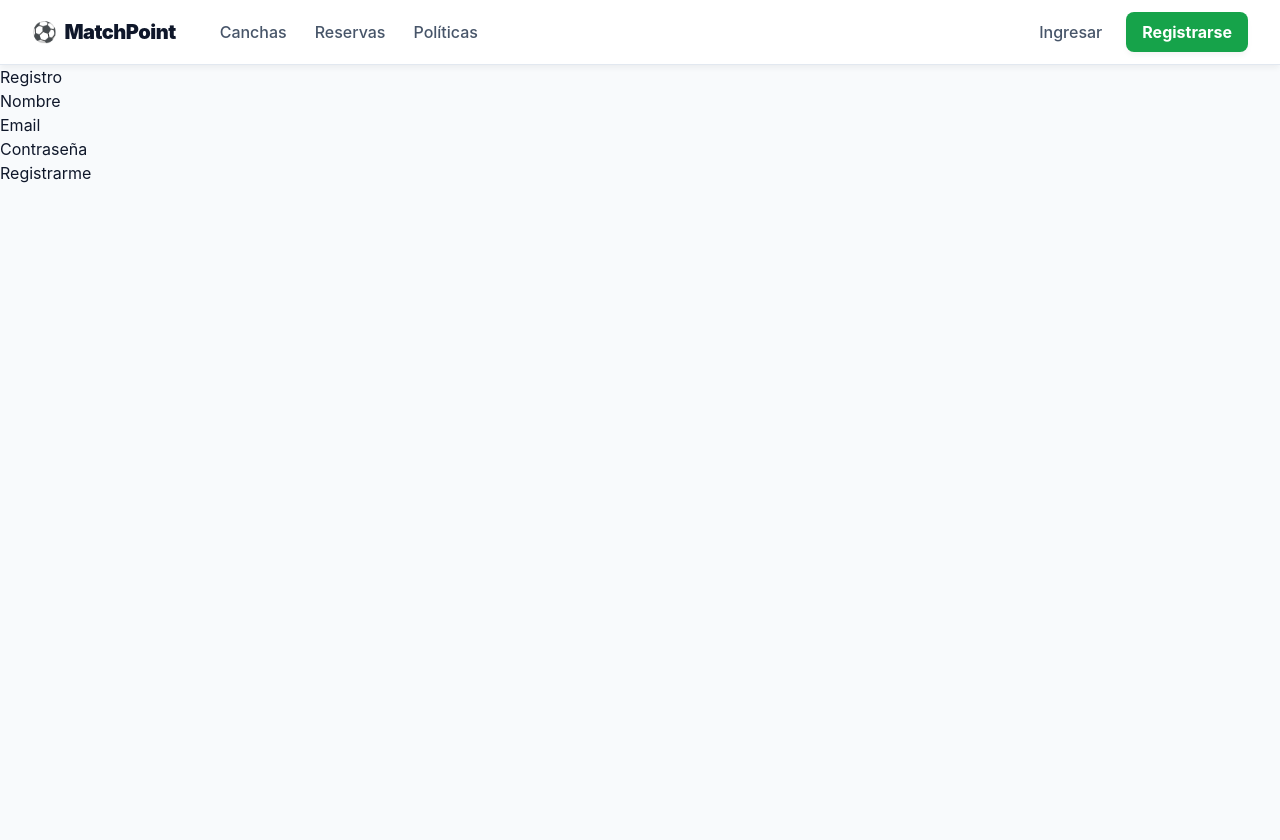
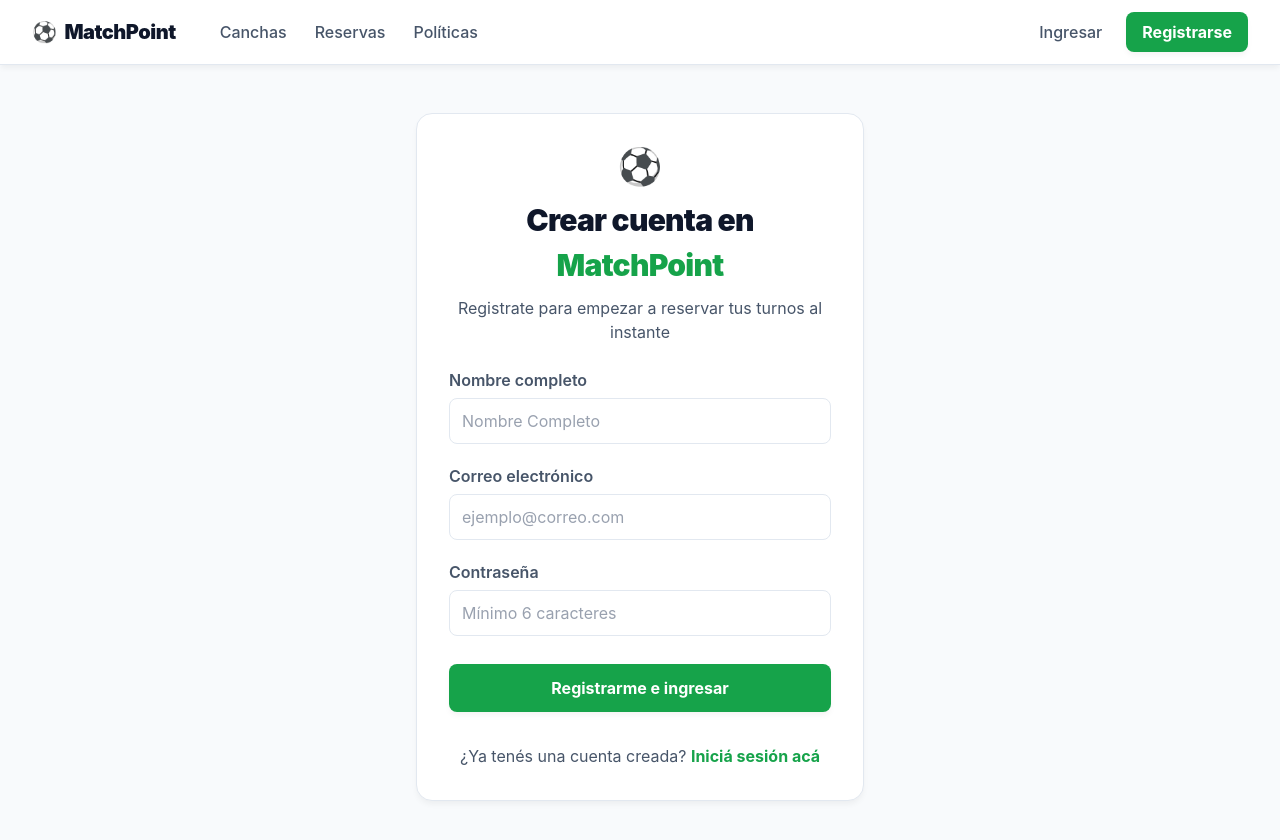
Before and after one commit to bbonanno03/PNT2-MatchPoint, a Vue app: page /register in a window 1280 px wide. Shown: the top 840 px of the page. Before the commit the page ends 800 px from the top, so only its background shows below. Built offline with nearby package versions, Linux system fonts and the light colour scheme.

Commit message:
se estilizo el componente del login y del registro de usuario

```diff
--- a/src/views/LoginView.vue
+++ b/src/views/LoginView.vue
@@ -1,21 +1,68 @@
 <template>
-  <section>
-    <h1>Login</h1>
 
-    <form @submit.prevent="handleLogin">
-      <div>
-        <label>Email</label>
-        <input v-model="email" type="email" required />
+  <div class="min-h-[calc(100vh-4rem)] flex items-center justify-center px-4 sm:px-6 lg:px-8 py-12">
+
+    <div class="max-w-md w-full bg-surface-card border border-surface-border rounded-card shadow-flat p-8 space-y-6">
+
+      <div class="text-center">
+        <span class="text-4xl">⚽</span>
+        <h1 class="mt-3 text-title font-black text-text-main font-sans tracking-tight">
+          Ingresar a <span class="font-display text-brand">MatchPoint</span>
+        </h1>
+        <p class="mt-2 text-text-body text-text-muted">
+          Iniciá sesión para reservar tus canchas
+        </p>
       </div>
 
-      <div>
-        <label>Contraseña</label>
-        <input v-model="password" type="password" required />
+      <form @submit.prevent="handleLogin" class="space-y-5">
+
+        <div class="space-y-1.5">
+          <label class="block text-text-body font-semibold text-text-muted">
+            Correo electrónico
+          </label>
+          <input
+            v-model="email"
+            type="email"
+            required
+            placeholder="ejemplo@correo.com"
+            class="w-full px-3 py-2.5 bg-white border border-surface-border rounded-btn text-text-body text-text-main placeholder-gray-400 focus:outline-none focus:border-brand focus:ring-2 focus:ring-green-100 transition-all"
+          />
+        </div>
+
+        <div class="space-y-1.5">
+          <label class="block text-text-body font-semibold text-text-muted">
+            Contraseña
+          </label>
+          <input
+            v-model="password"
+            type="password"
+            required
+            placeholder="••••••••"
+            class="w-full px-3 py-2.5 bg-white border border-surface-border rounded-btn text-text-body text-text-main placeholder-gray-400 focus:outline-none focus:border-brand focus:ring-2 focus:ring-green-100 transition-all"
+          />
+        </div>
+
+        <div class="pt-2">
+          <button
+            type="submit"
+            class="w-full bg-brand hover:bg-brand-dark text-white font-bold py-3 px-4 rounded-btn shadow-flat hover:shadow-md transition-all duration-200 text-text-body cursor-pointer active:scale-[0.99]"
+          >
+            Ingresar a la cuenta
+          </button>
+        </div>
+      </form>
+
+      <div class="text-center pt-2">
+        <p class="text-text-small text-text-muted">
+          ¿No tenés cuenta?
+          <router-link to="/register" class="text-brand font-bold hover:underline">
+            Registrate acá
+          </router-link>
+        </p>
       </div>
 
-      <button type="submit">Ingresar</button>
-    </form>
-  </section>
+    </div>
+  </div>
 </template>
 
 <script setup>
--- a/src/views/RegisterView.vue
+++ b/src/views/RegisterView.vue
@@ -1,26 +1,80 @@
 <template>
-  <section>
-    <h1>Registro</h1>
+  <div class="min-h-[calc(100vh-4rem)] flex items-center justify-center px-4 sm:px-6 lg:px-8 py-12">
 
-    <form @submit.prevent="handleRegister">
-      <div>
-        <label>Nombre</label>
-        <input v-model="name" type="text" required />
+    <div class="max-w-md w-full bg-surface-card border border-surface-border rounded-card shadow-flat p-8 space-y-6">
+
+      <div class="text-center">
+        <span class="text-4xl">⚽</span>
+        <h1 class="mt-3 text-title font-black text-text-main font-sans tracking-tight">
+          Crear cuenta en <span class="font-display text-brand">MatchPoint</span>
+        </h1>
+        <p class="mt-2 text-text-body text-text-muted">
+          Registrate para empezar a reservar tus turnos al instante
+        </p>
       </div>
 
-      <div>
-        <label>Email</label>
-        <input v-model="email" type="email" required />
+      <form @submit.prevent="handleRegister" class="space-y-5">
+
+        <div class="space-y-1.5">
+          <label class="block text-text-body font-semibold text-text-muted">
+            Nombre completo
+          </label>
+          <input
+            v-model="name"
+            type="text"
+            required
+            placeholder="Nombre Completo"
+            class="w-full px-3 py-2.5 bg-white border border-surface-border rounded-btn text-text-body text-text-main placeholder-gray-400 focus:outline-none focus:border-brand focus:ring-2 focus:ring-green-100 transition-all"
+          />
+        </div>
+
+        <div class="space-y-1.5">
+          <label class="block text-text-body font-semibold text-text-muted">
+            Correo electrónico
+          </label>
+          <input
+            v-model="email"
+            type="email"
+            required
+            placeholder="ejemplo@correo.com"
+            class="w-full px-3 py-2.5 bg-white border border-surface-border rounded-btn text-text-body text-text-main placeholder-gray-400 focus:outline-none focus:border-brand focus:ring-2 focus:ring-green-100 transition-all"
+          />
+        </div>
+
+        <div class="space-y-1.5">
+          <label class="block text-text-body font-semibold text-text-muted">
+            Contraseña
+          </label>
+          <input
+            v-model="password"
+            type="password"
+            required
+            placeholder="Mínimo 6 caracteres"
+            class="w-full px-3 py-2.5 bg-white border border-surface-border rounded-btn text-text-body text-text-main placeholder-gray-400 focus:outline-none focus:border-brand focus:ring-2 focus:ring-green-100 transition-all"
+          />
+        </div>
+
+        <div class="pt-2">
+          <button
+            type="submit"
+            class="w-full bg-brand hover:bg-brand-dark text-white font-bold py-3 px-4 rounded-btn shadow-flat hover:shadow-md transition-all duration-200 text-text-body cursor-pointer active:scale-[0.99]"
+          >
+            Registrarme e ingresar
+          </button>
+        </div>
+      </form>
+
+      <div class="text-center pt-2">
+        <p class="text-text-small text-text-muted">
+          ¿Ya tenés una cuenta creada?
+          <router-link to="/login" class="text-brand font-bold hover:underline">
+            Iniciá sesión acá
+          </router-link>
+        </p>
       </div>
 
-      <div>
-        <label>Contraseña</label>
-        <input v-model="password" type="password" required />
-      </div>
-
-      <button type="submit">Registrarme</button>
-    </form>
-  </section>
+    </div>
+  </div>
 </template>
 
 <script setup>
```
